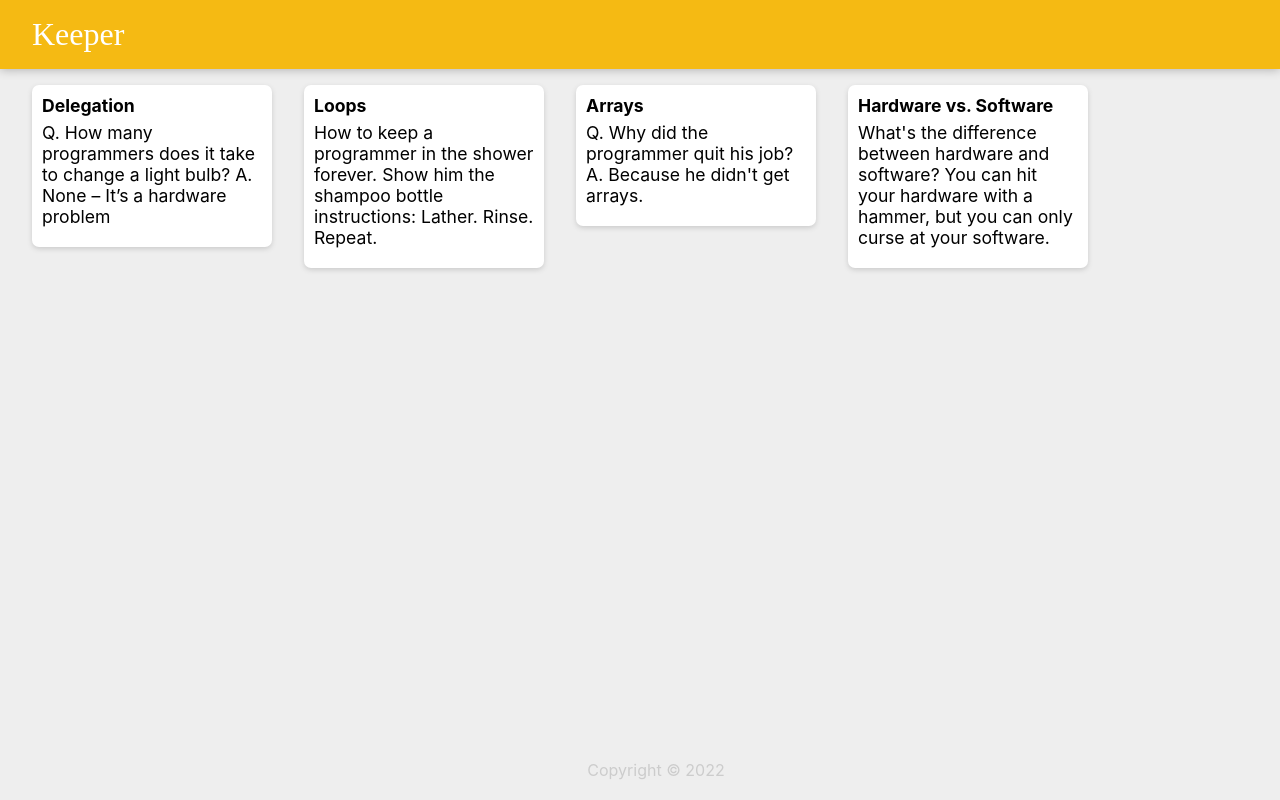
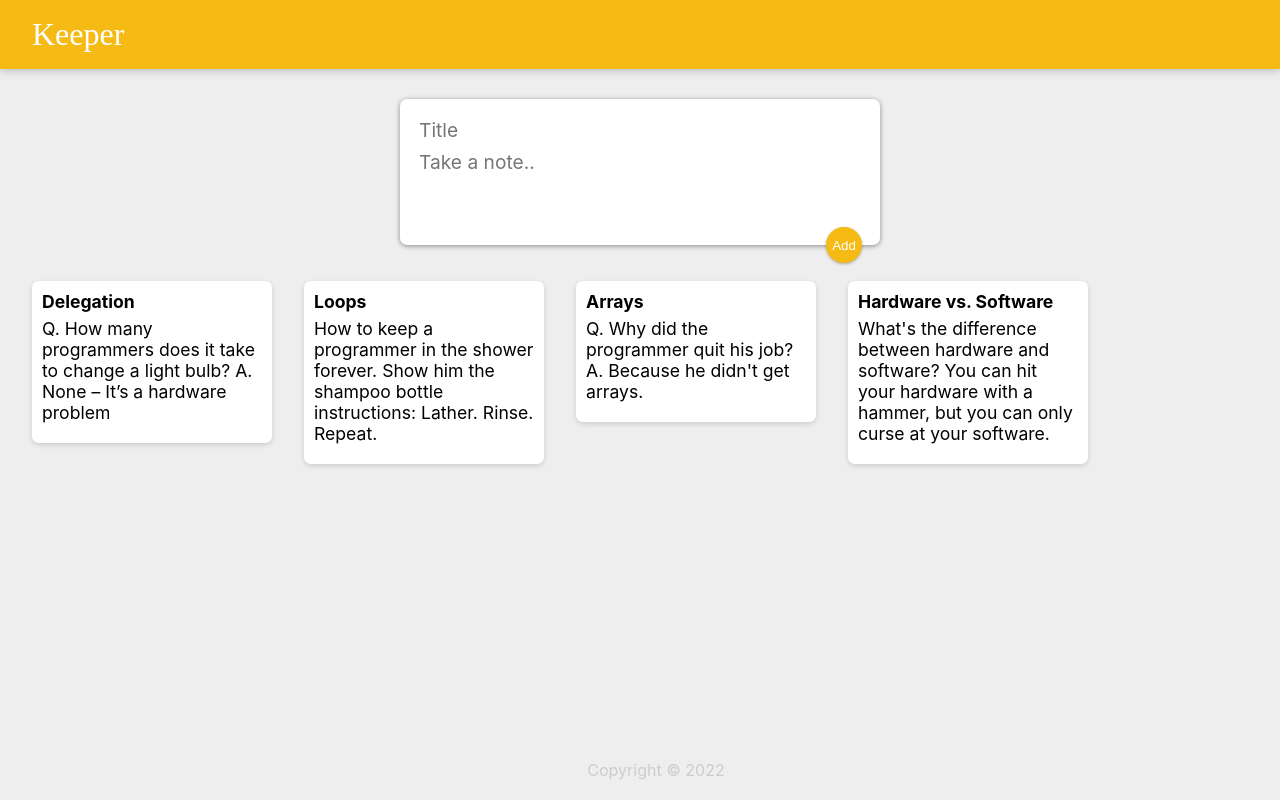
Before and after one commit to shahhardik4599/Keeper-App, a React (Create React App) app in the folder my-app/: page / in a window 1280 px wide. Built offline with nearby package versions, Linux system fonts and the light colour scheme; a web font is replaced by a local one.

Commit message:
adding a create area

```diff
--- a/my-app/public/styles.css
+++ b/my-app/public/styles.css
@@ -54,3 +54,49 @@
   white-space: pre-wrap;
   word-wrap: break-word;
 }
+
+.note button {
+  position: relative;
+  float: right;
+  margin-right: 10px;
+  color: #f5ba13;
+  border: none;
+  width: 36px;
+  height: 36px;
+  cursor: pointer;
+  outline: none;
+}
+
+form {
+  position: relative;
+  width: 480px;
+  margin: 30px auto 20px auto;
+  background: #fff;
+  padding: 15px;
+  border-radius: 7px;
+  box-shadow: 0 1px 5px rgb(138, 137, 137);
+}
+form input,
+form textarea {
+  width: 100%;
+  border: none;
+  padding: 4px;
+  outline: none;
+  font-size: 1.2em;
+  font-family: inherit;
+  resize: none;
+}
+form button {
+  position: absolute;
+  right: 18px;
+  bottom: -18px;
+  background: #f5ba13;
+  color: #fff;
+  border: none;
+  border-radius: 50%;
+  width: 36px;
+  height: 36px;
+  box-shadow: 0 1px 3px rgba(0, 0, 0, 0.3);
+  cursor: pointer;
+  outline: none;
+}
--- a/my-app/src/components/App.jsx
+++ b/my-app/src/components/App.jsx
@@ -3,12 +3,14 @@
 import Footer from "./Footer";
 import Note from "./Note";
 import notes from "../notes";
+import CreateArea from "./CreateArea";
 
 
 
 function App(){
    return <div>
         <Header />
+        <CreateArea />
          {notes.map( noteitem => {
                         return <Note
                            key = {noteitem.key}
--- /dev/null
+++ b/my-app/src/components/CreateArea.jsx
@@ -0,0 +1,47 @@
+import React,{useState} from "react";
+
+
+function CreateArea(){
+
+    const [note , setNote] = useState({
+        title:"",
+        content:""
+    });
+
+    function handleChange(event){
+        const {name , value} = event.target;
+        setNote(prevNote => {
+            return {
+                ...prevNote,
+                [name]: value
+            };
+        });
+    }
+
+    function submitNote(event){
+        event.preventDefault();
+    }
+
+    return (
+        <div>
+            <form>
+                <input
+                    name="title"
+                    value= {note.title}
+                    onChange={handleChange}
+                    placeholder="Title"
+                />
+                <textarea
+                    name="content"
+                    value={note.content}
+                    onChange={handleChange}
+                    placeholder="Take a note.."
+                    rows="3"
+                />
+                <button onClick={submitNote}>Add</button>
+            </form>
+        </div>
+    );
+}
+
+export default CreateArea;
```
Lines whose indentation alone changed are shown as unchanged.
